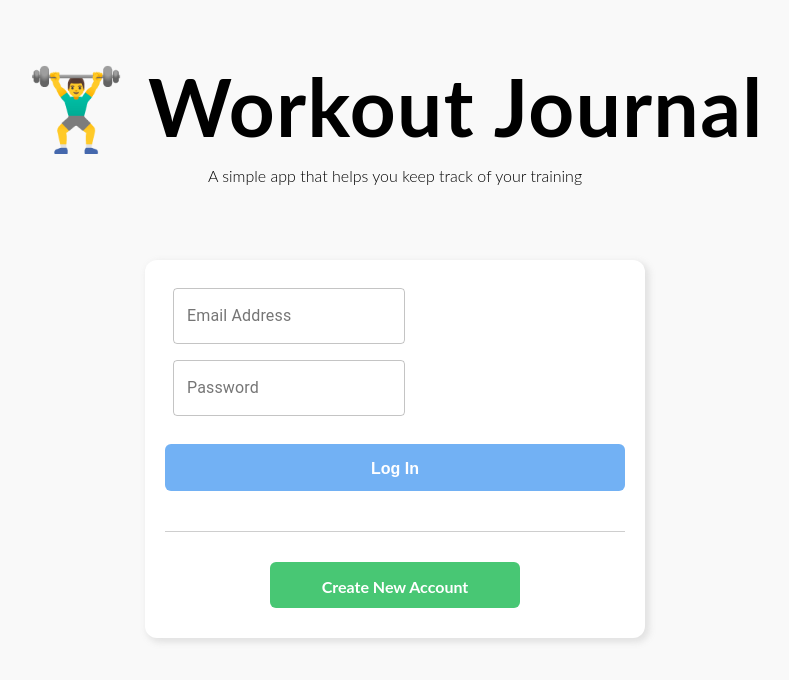
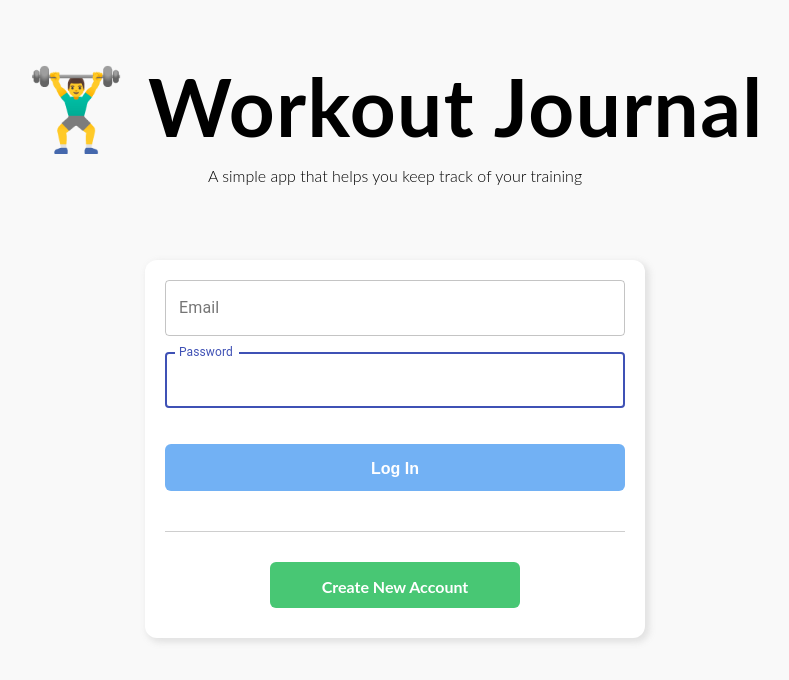
Before and after one commit to aaronjunehee/workout-log, a React (Create React App) app: page /login in a window 1280 px wide. Shown: the top 680 px of the page, without its empty margins (245-1034 px from the left). Built offline with nearby package versions, Linux system fonts and the light colour scheme; no server answers.

Commit message:
implementing material-ui

```diff
--- a/src/components/Login.js
+++ b/src/components/Login.js
@@ -6,11 +6,12 @@ import TextField from '@material-ui/core/TextField'
 
 const useStyles = makeStyles((theme) => ({
   root: {
-    '& > *': {
-      margin: theme.spacing(1),
-      width: '25ch',
-    },
+    display: 'flex',
+    flexWrap: 'wrap',
   },
+  textField: {
+    marginBottom: theme.spacing(2)
+  }
 }))
 
 function Login(props) {
@@ -54,18 +55,26 @@ function Login(props) {
       <fieldset className={classes.root}>
         <TextField
           variant="outlined"
-          label="Email Address"
+          fullWidth
+          label="Email"
           id="email"
           name="email"
+          autoComplete="email"
+          autoFocus
           defaultValue={email}
+          className={classes.textField}
           onChange={(e) => setEmail(e.target.value)}
         />
         <TextField
           variant="outlined"
+          fullWidth
           label="Password"
           id="password"
           name="password"
+          autoComplete="current-password"
+          autoFocus
           defaultValue={password}
+          className={classes.textField}
           onChange={(e) => setPassword(e.target.value)}
         />
       </fieldset>
```
